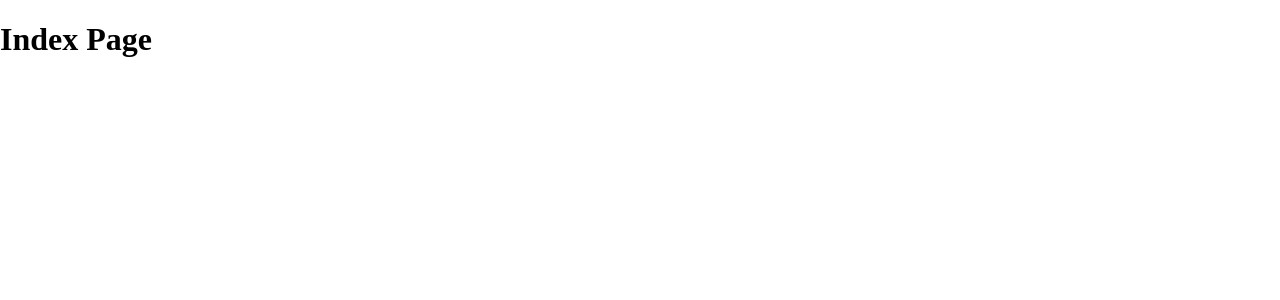
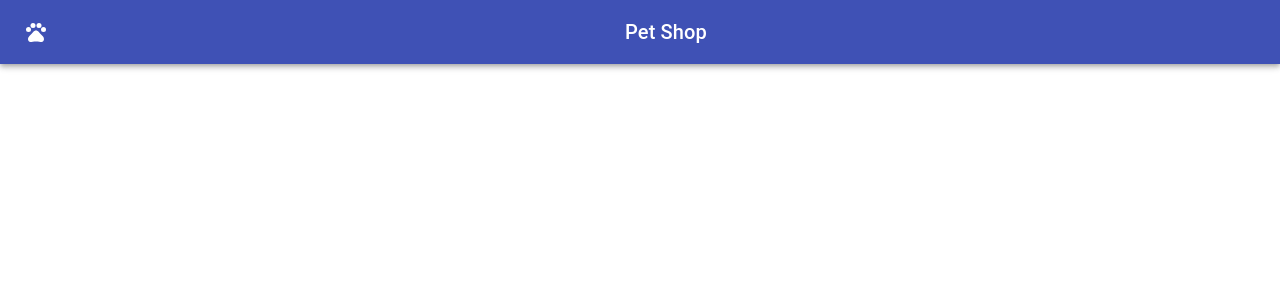
Before and after one commit to Ray-F/developets, a React (Create React App) app in the folder client/: page /market in a window 1280 px wide. Shown: the top 300 px of the page. Built offline with nearby package versions, Linux system fonts and the light colour scheme.

Commit message:
add pages with initial structure

```diff
--- a/client/src/containers/MainRouter.js
+++ b/client/src/containers/MainRouter.js
@@ -1,16 +1,18 @@
 import React from 'react';
 import { BrowserRouter, Switch, Route } from 'react-router-dom';
 
-import IndexPage from './pages/IndexPage';
+import PetPage from './pages/PetPage';
+import MarketPage from './pages/MarketPage';
 
 export default function MainRouter() {
   return (
     <BrowserRouter>
       <Switch>
-        <Route exact path={'/'} component={IndexPage} />
+        <Route exact path={'/'} component={PetPage} />
+        <Route exact path={'/market'} component={MarketPage} />
 
         {/* Default path if nothing matches */}
-        <Route path={'/'} component={IndexPage} />
+        <Route path={'/'} component={PetPage} />
       </Switch>
     </BrowserRouter>
   );
--- a/client/src/containers/pages/IndexPage.js
+++ /dev/null
@@ -1,9 +0,0 @@
-import React from 'react';
-
-export default function IndexPage() {
-  return (
-    <React.Fragment>
-      <h1>Index Page</h1>
-    </React.Fragment>
-  );
-}
--- /dev/null
+++ b/client/src/containers/pages/MarketPage.js
@@ -0,0 +1,62 @@
+import React from 'react'
+
+import {
+  Grid,
+  AppBar,
+  Toolbar,
+  Typography,
+  Button,
+  IconButton,
+  makeStyles,
+} from '@material-ui/core';
+
+import PetIcon from '@material-ui/icons/Pets';
+
+const useStyles = makeStyles((theme) => ({
+  root: {
+    color: 'red',
+  },
+  appBar: {
+    flexGrow: 1,
+  },
+  title: {
+    flexGrow: 1,
+    textAlign: 'center',
+  },
+  marketButton: {
+    marginRight: theme.spacing(2),
+  },
+}));
+
+export default function MarketPage() {
+
+  const classes = useStyles();
+
+
+  const openPet = () => {
+    window.location = '/';
+  };
+
+  return (
+    <React.Fragment>
+      <div className={classes.appBar}>
+        <AppBar position="static">
+          <Toolbar>
+            <IconButton
+              edge="start"
+              className={classes.marketButton}
+              color="inherit"
+              aria-label="menu"
+              onClick={openPet}
+            >
+              <PetIcon />
+            </IconButton>
+            <Typography variant="h6" className={classes.title}>
+              Pet Shop
+            </Typography>
+          </Toolbar>
+        </AppBar>
+      </div>
+    </React.Fragment>
+  );
+}
--- /dev/null
+++ b/client/src/containers/pages/PetPage.js
@@ -0,0 +1,64 @@
+import React, {useState, useEffect} from 'react';
+
+import { Grid, AppBar, Toolbar, Typography, Button, IconButton, makeStyles } from "@material-ui/core";
+
+import StoreIcon from '@material-ui/icons/Store';
+
+const useStyles = makeStyles((theme) => ({
+  root: {
+    color: 'red',
+  },
+  appBar: {
+    flexGrow: 1,
+  },
+  title: {
+    flexGrow: 1,
+    textAlign: 'center',
+  },
+  marketButton: {
+    marginRight: theme.spacing(2),
+  },
+  bg: {
+    background: `url(http://hdlatestwallpaper.com/wp-content/uploads/2015/04/Dog-House.jpg)`,
+  },
+}));
+
+
+
+export default function IndexPage() {
+
+  const classes = useStyles();
+
+  const openMarket = () => {
+    window.location = "/market";
+  }
+
+  return (
+    <React.Fragment>
+      <div className={classes.appBar}>
+        <AppBar position="static">
+          <Toolbar>
+            <IconButton
+              edge="start"
+              className={classes.marketButton}
+              color="inherit"
+              aria-label="menu"
+              onClick={openMarket}
+            >
+              <StoreIcon />
+            </IconButton>
+            <Typography variant="h6" className={classes.title}>
+              Team ABC
+            </Typography>
+            <Button color="inherit">Login</Button>
+          </Toolbar>
+        </AppBar>
+      </div>
+
+      <div className={classes.bg}>
+
+      </div>
+
+    </React.Fragment>
+  );
+}
```
